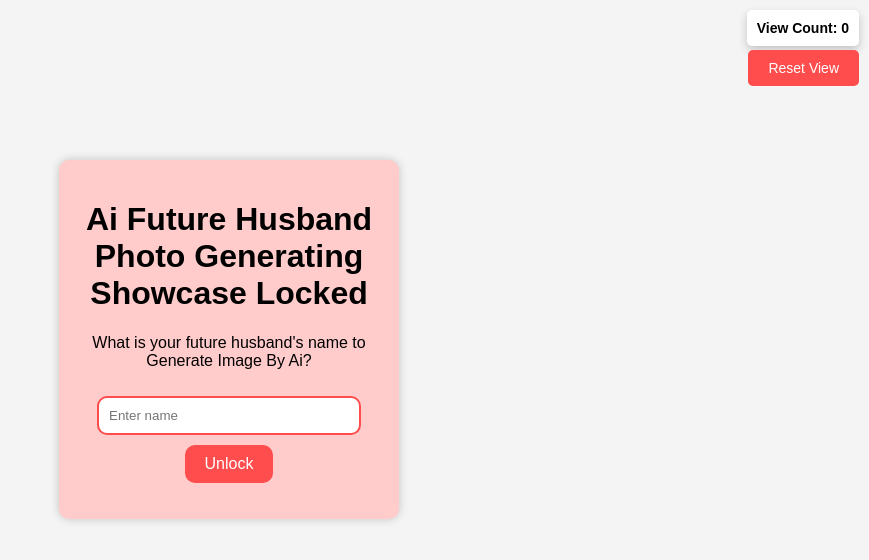
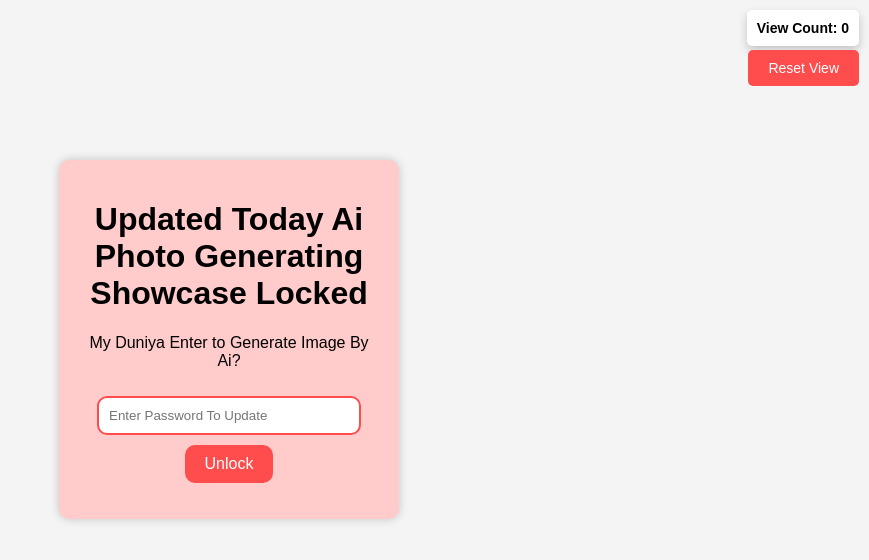
Before and after one commit to Webpage-internet/Test, a plain HTML site: page index.html in a window 1280 px wide. Shown: the whole page, without its empty margins (411-1280 px from the left). Drawn offline with Linux system fonts and the light colour scheme; no server answers.

Commit message:
Add files via upload

```diff
--- a/index.html
+++ b/index.html
@@ -11,9 +11,9 @@
 <body>
   <!-- Lock Screen -->
   <div id="lock-screen" aria-hidden="false">
-    <h1>Ai Future Husband Photo Generating Showcase Locked</h1>
-    <p>What is your future husband's name to Generate Image By Ai?</p>
-    <input type="text" id="password" placeholder="Enter name" aria-label="Enter future husband's name">
+    <h1>Updated Today Ai Photo Generating Showcase Locked </h1>
+    <p>My Duniya Enter to Generate Image By Ai?</p>
+    <input type="text" id="password" placeholder="Enter Password To Update" aria-label="Enter future husband's name">
     <button id="unlock-btn" aria-label="Unlock photo showcase">Unlock</button>
     <p id="error-msg" aria-live="polite"></p>
   </div>
```
